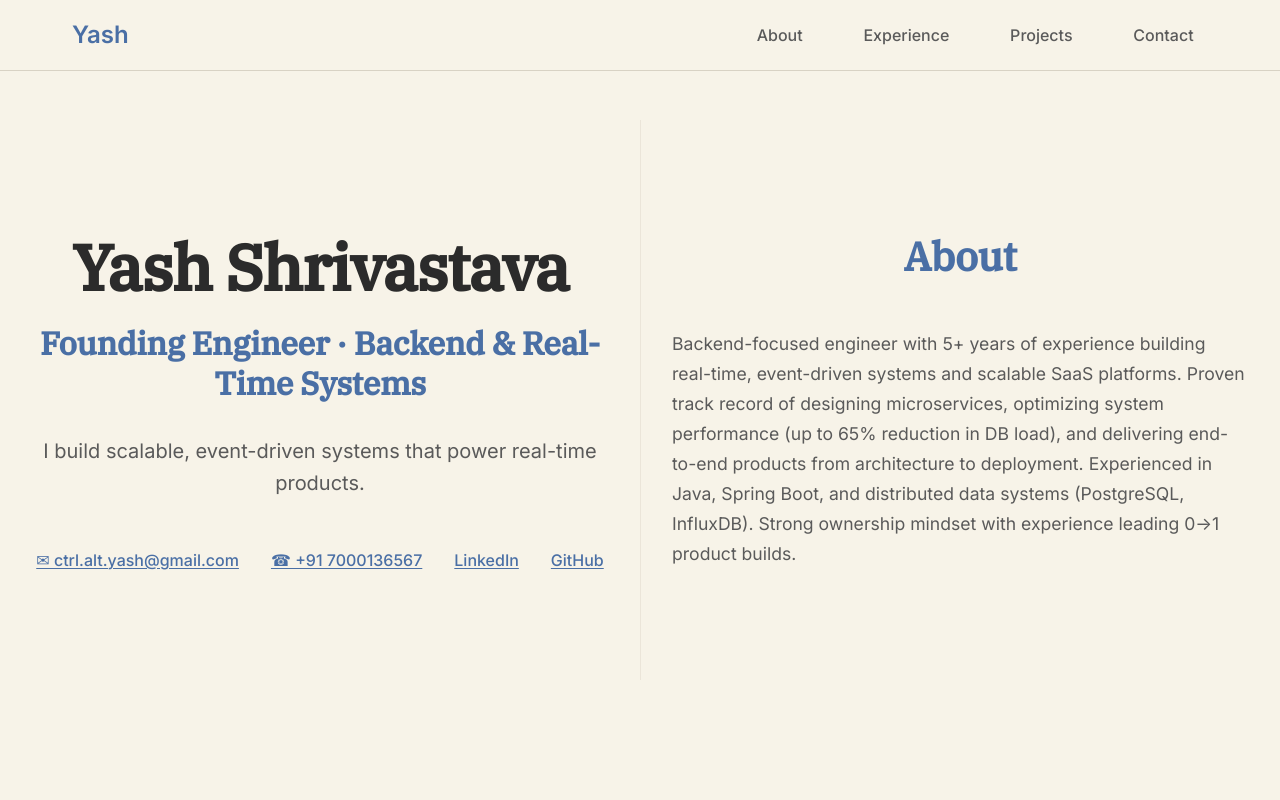
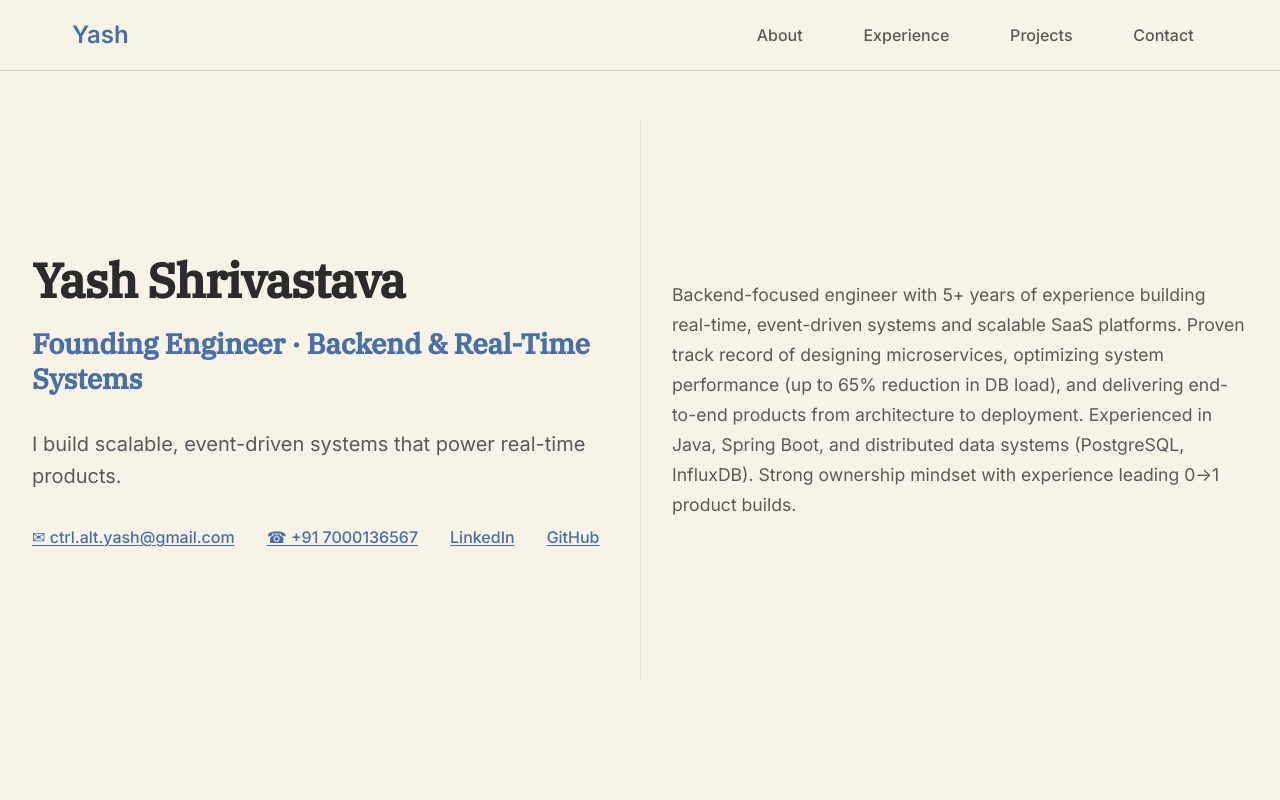
Before and after one commit to Maxsash/yash-web, a Next.js app: page / in a window 1280 px wide. Shown: the top 800 px of the page. Built offline with nearby package versions, Linux system fonts and the light colour scheme.

Commit message:
updated hero and about

```diff
--- a/src/app/page.module.css
+++ b/src/app/page.module.css
@@ -24,7 +24,7 @@
 .top > * {
   display: flex;
   align-items: center;
-  justify-content: center;
+  justify-content: flex-start;
 }
 
 /* Optional subtle divider */
--- a/src/components/About.js
+++ b/src/components/About.js
@@ -4,7 +4,6 @@ export default function About() {
   return (
     <section id="about" className={styles.about}>
       <div className={styles.container}>
-        <h2 className={styles.sectionTitle}>About</h2>
         <div className={styles.content}>
           <p>
             Backend-focused engineer with 5+ years of experience building real-time, event-driven systems and scalable SaaS platforms. Proven track record of designing microservices, optimizing system performance (up to 65% reduction in DB load), and delivering end-to-end products from architecture to deployment. Experienced in Java, Spring Boot, and distributed data systems (PostgreSQL, InfluxDB). Strong ownership mindset with experience leading 0→1 product builds.
--- a/src/components/Hero.module.css
+++ b/src/components/Hero.module.css
@@ -1,8 +1,8 @@
 .hero {
   min-height: 100vh;
   display: flex;
-  align-items: center;
-  justify-content: center;
+  align-items: start;
+  justify-content: flex-start;
   background: var(--background);
   color: var(--foreground);
   padding: 0 2rem;
@@ -10,18 +10,18 @@
 
 .container {
   max-width: 1200px;
-  text-align: center;
+  text-align: left;
 }
 
 .name {
-  font-size: 4rem;
+  font-size: 3rem;
   font-weight: 700;
   margin-bottom: 1rem;
   letter-spacing: -0.02em;
 }
 
 .title {
-  font-size: 2rem;
+  font-size: 1.75rem;
   font-weight: 600;
   margin-bottom: 2rem;
   color: var(--accent);
@@ -30,15 +30,14 @@
 .description {
   font-size: 1.25rem;
   line-height: 1.6;
-  margin-bottom: 3rem;
+  margin-bottom: 2rem;
   max-width: 600px;
-  margin-left: auto;
   margin-right: auto;
 }
 
 .socialLinks {
   display: flex;
-  justify-content: center;
+  justify-content: flex-start;
   gap: 2rem;
   flex-wrap: wrap;
 }
```
